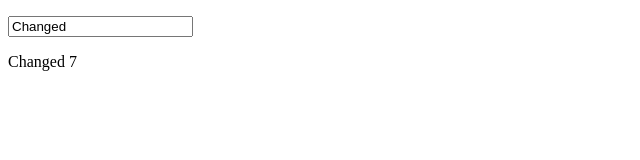
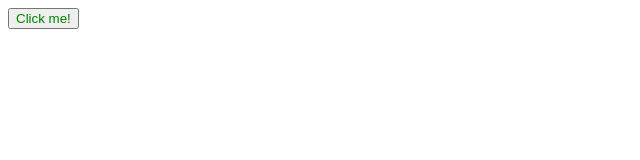
Before and after one commit to fredinho777/cursoVue, a plain HTML site: page index.html in a window 1280 px wide. Shown: the whole page, without its empty margins (0-640 px from the left). Drawn offline with nearby package versions, Linux system fonts and the light colour scheme.

Commit message:
Attribute binding and event handling

```diff
--- a/index.html
+++ b/index.html
@@ -5,29 +5,34 @@
     <meta name="viewport" content="width=device-width, initial-scale=1.0">
     <title>Document</title>
     <script src="https://unpkg.com/vue@3/dist/vue.global.js"></script>
+    <style>
+        .text-red {
+            color: red;
+        }
+
+        .text-green {
+            color: green;
+        }
+    </style>
 </head>
 <body>
     <div id="app">
-        <p>
-            <input type="text" v-model="greeting">
-        </p>
-        <p>
-            {{ greeting }} {{ greeting.length }}
-        </p>
+        <button :class="active ? 'text-red' : 'text-green'" @click="toggle">Click me!</button>
     </div>
     <script>
         Vue.createApp({
             data(){
                 return {
-                    greeting: 'hello world'
+                    active: false
                 };
             },
 
-            mounted(){
-                setTimeout(()=>{
-                    this.greeting = 'Changed';
-                }, 3000);
+            methods: {
+                toggle(){
+                    this.active = !this.active;
+                }
             }
+
         }).mount('#app');
     </script>
 </body>
```
